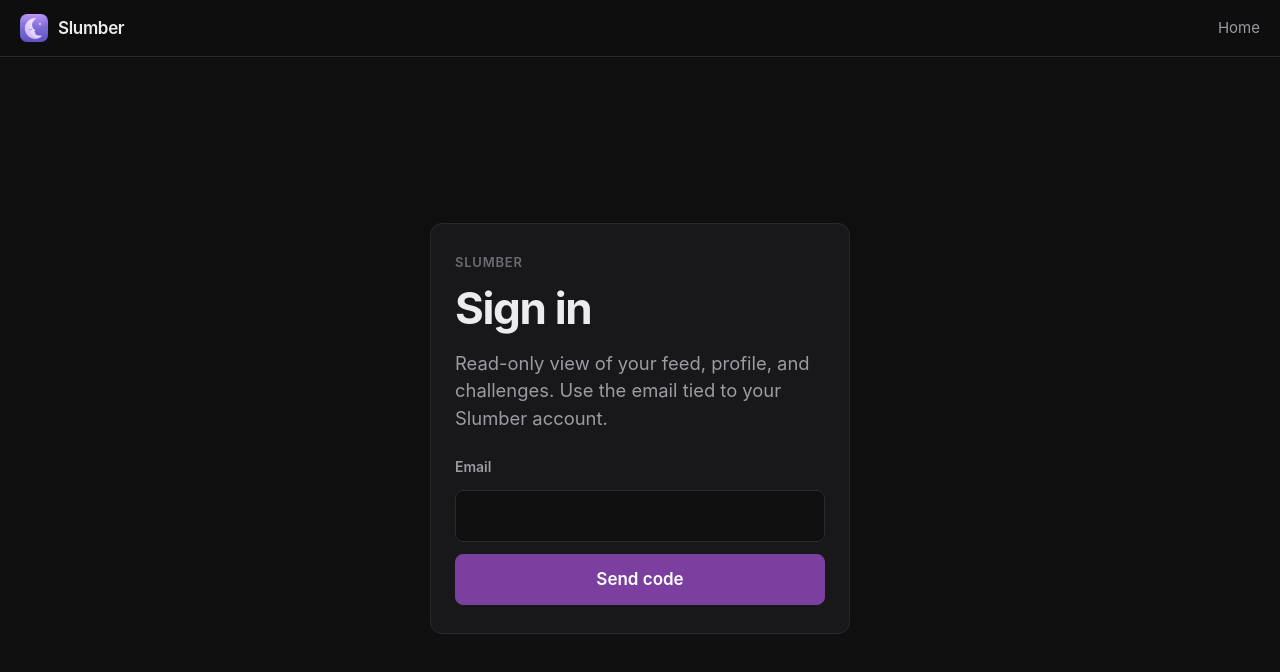
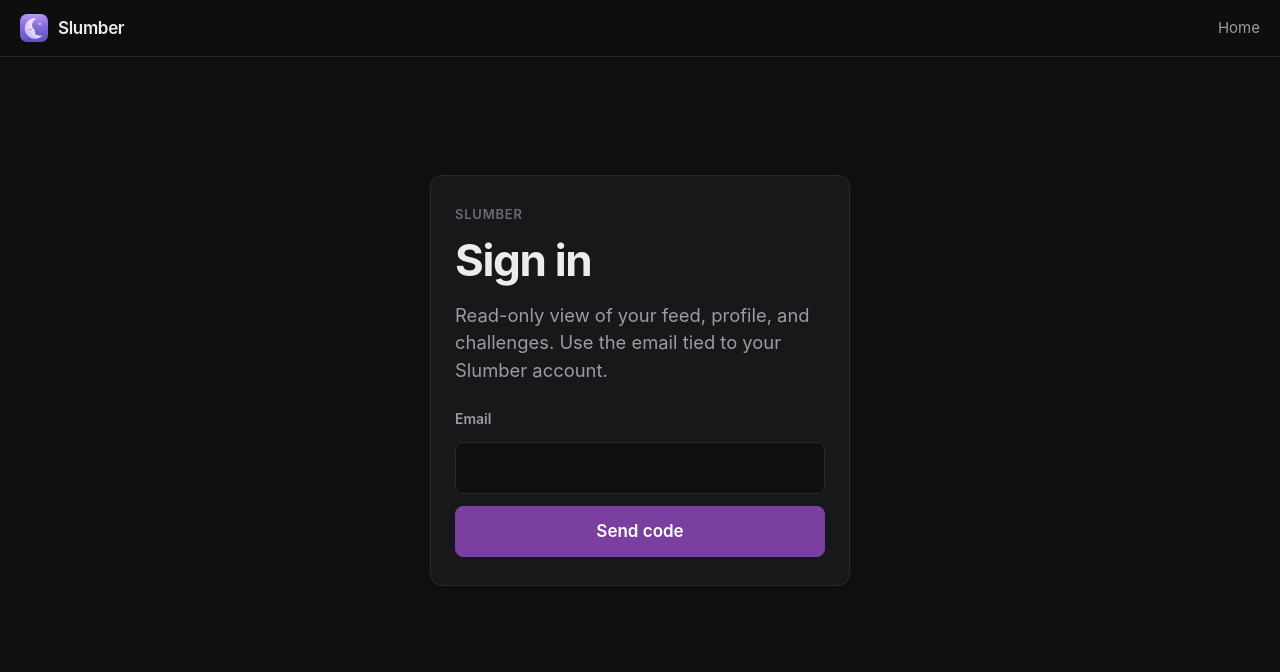
Before and after one commit to ryazlee/slumber-web, a React (Vite) app: page / in a window 1280 px wide. Shown: the top 672 px of the page. Built offline with nearby package versions, Linux system fonts and the light colour scheme; no server answers.

Commit message:
Shift sign in up a lil

```diff
--- a/src/styles/app.css
+++ b/src/styles/app.css
@@ -140,7 +140,7 @@
   display: flex;
   align-items: center;
   justify-content: center;
-  padding: 24px 20px;
+  padding: 24px 20px 15vh;
 }
 
 .login-card {
```
